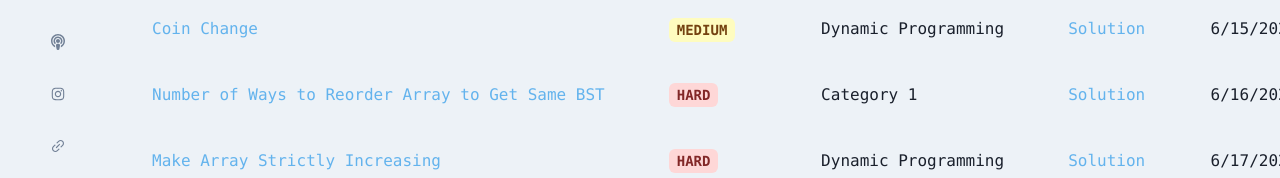
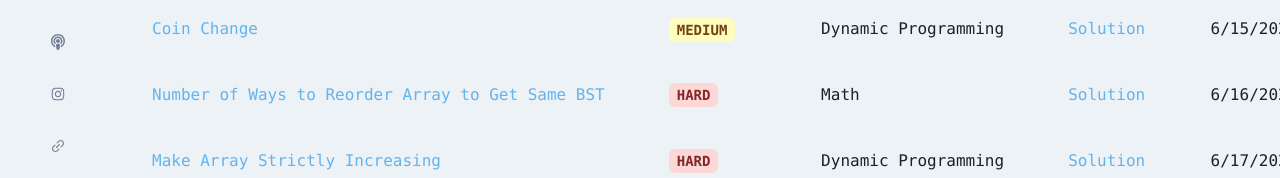
Before and after one commit to LeeHengYu/leetcode-reviewer, a React (Vite) app: page / in a window 1280 px wide. Shown: the part 140-318 px from the top of the page. Built offline with nearby package versions, Linux system fonts and the light colour scheme.

Commit message:
ad 6/16 challenge

```diff
--- a/src/data/tablaData.ts
+++ b/src/data/tablaData.ts
@@ -35,8 +35,9 @@ const tableData: Question[] = [
     {
       question: "Number of Ways to Reorder Array to Get Same BST",
       difficulty: "Hard",
-      category: "Category 1",
-      solution: "Solution 1",
+      link: "https://leetcode.com/problems/number-of-ways-to-reorder-array-to-get-same-bst/",
+      category: "Math",
+      solution: "get-the-same-bst.py",
       dailyChallenge: new Date("2023-06-16"),
     },
     {
```
